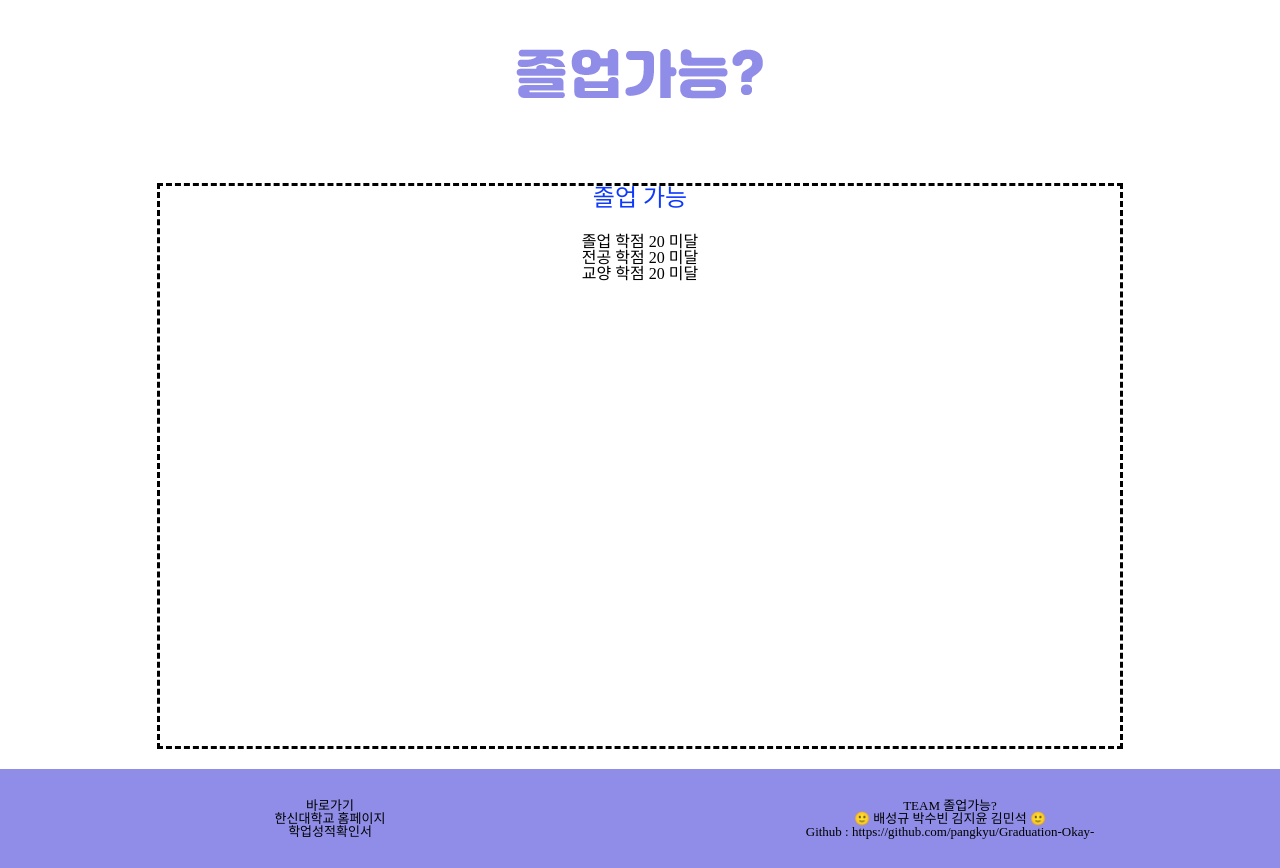
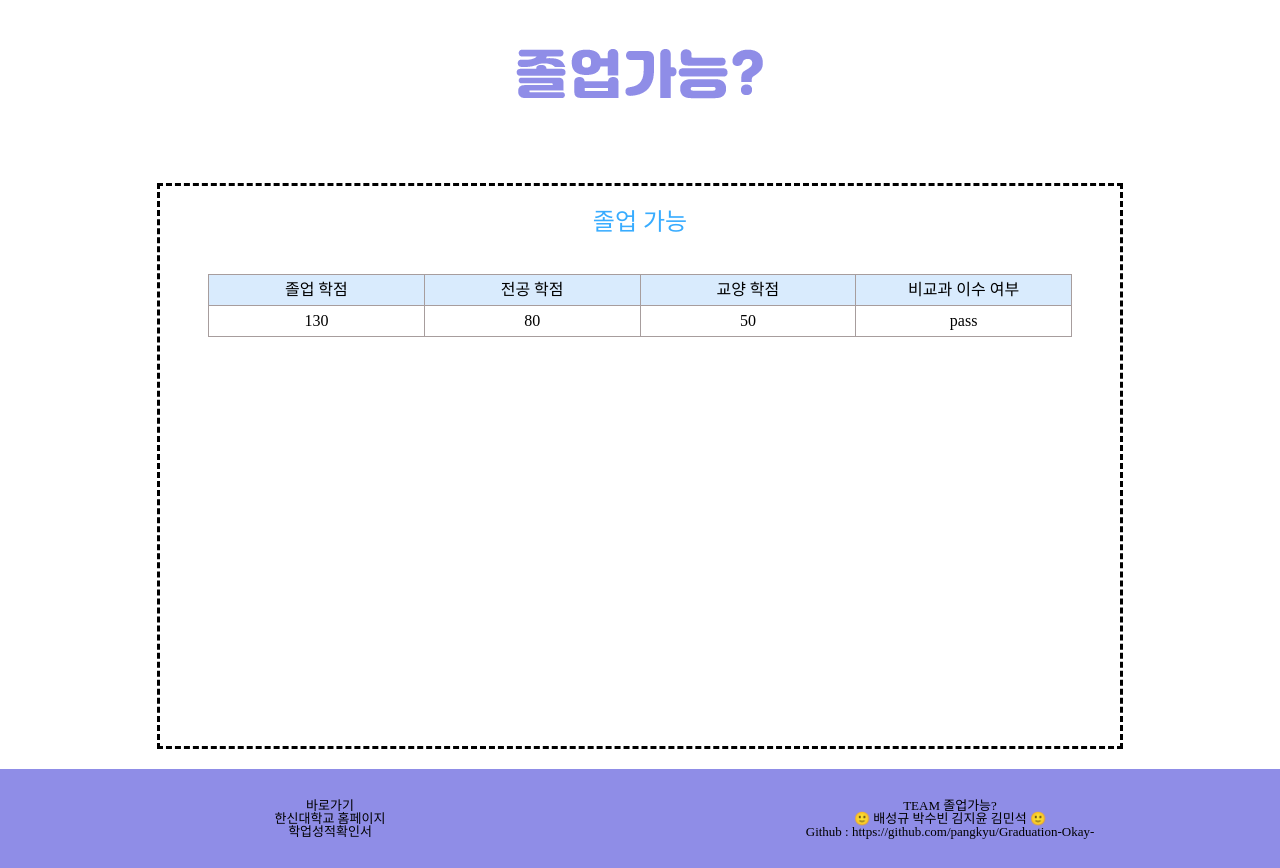
Before and after one commit to Graduate-Ok/Graduation-Okay-, a React (Create React App) app in the folder graduate/: page /GraduateOk in a window 1280 px wide. Built offline with nearby package versions, Linux system fonts and the light colour scheme; a web font is replaced by a local one.

Commit message:
2022.05.15
- 졸업요건확인 페이지 수정

```diff
--- a/graduate/src/css/GraduateOk.css
+++ b/graduate/src/css/GraduateOk.css
@@ -16,20 +16,36 @@
 }
 
 .Graduate_Possible{
-    color: rgb(14, 58, 255);
+    color: rgb(56, 172, 255);
     font-size:x-large;
     font-weight: 300;
     text-align: center;
 }
-/* .Lack__Graduate__Credit{
 
-}
-
-.Lack__MajorCredit{
+/*졸업요건 확인 테이블*/
+.OkTable{
+    width: 90%;
+    text-align: center;
+    margin:auto;
+    margin-top:1rem;
+    margin-bottom:1rem;
+    line-height:30px;
 
 }
 
 
- .Lack__KyCredit{
 
- } */
+/*th*/
+.Ok__menu{
+    background-color: #bfdefc96;
+}
+
+/*td*/
+.Lack__Graduate__Credit,
+.Lack__MajorCredit,
+.Lack__KyCredit,
+.Lack__NonSub{
+    vertical-align:middle;
+    border:1px solid #a79d9d;
+    width: 20%;
+}
--- a/graduate/src/pages/GraduateOk.jsx
+++ b/graduate/src/pages/GraduateOk.jsx
@@ -10,10 +10,30 @@ function GraduateOk() {
                     <div className='Graduate__check'>
 
                         <div className='Graduate_Possible'>
-                            졸업 가능 <br/><br/>
+                            <br />졸업 가능 <br /><br />
                         </div>
 
-                        <div className='Lack__Graduate__Credit'>
+                        <div>
+                        <table className='OkTable'>
+                            <tr className='Ok__menu'>
+                                <th className='Lack__Graduate__Credit'> 졸업 학점</th>
+                                <th className='Lack__MajorCredit'>전공 학점 </th>
+                                <th className='Lack__KyCredit'> 교양 학점 </th>
+                                <th className='Lack__NonSub'> 비교과 이수 여부 </th>
+                            </tr>
+
+                            <tr>
+                                <td className='Lack__Graduate__Credit'> 130 </td>
+                                <td className='Lack__MajorCredit'> 80 </td>
+                                <td className='Lack__KyCredit'> 50 </td>
+                                <td className='Lack__NonSub'> pass </td>
+                            </tr>
+
+
+                        </table>
+                        </div>
+
+                        {/* <div className='Lack__Graduate__Credit'>
                             졸업 학점 20 미달
                         </div>
                         <div className='Lack__MajorCredit'>
@@ -21,7 +41,7 @@ function GraduateOk() {
                         </div>
                         <div className='Lack__KyCredit'>
                             교양 학점 20 미달
-                        </div>
+                        </div> */}
 
                     </div>
                 </section>
```
Also changed, not shown: graduate/src/pages/Board.jsx (+50 -50 lines), graduate/src/css/KyRecommend.css (line endings or trailing spaces).
